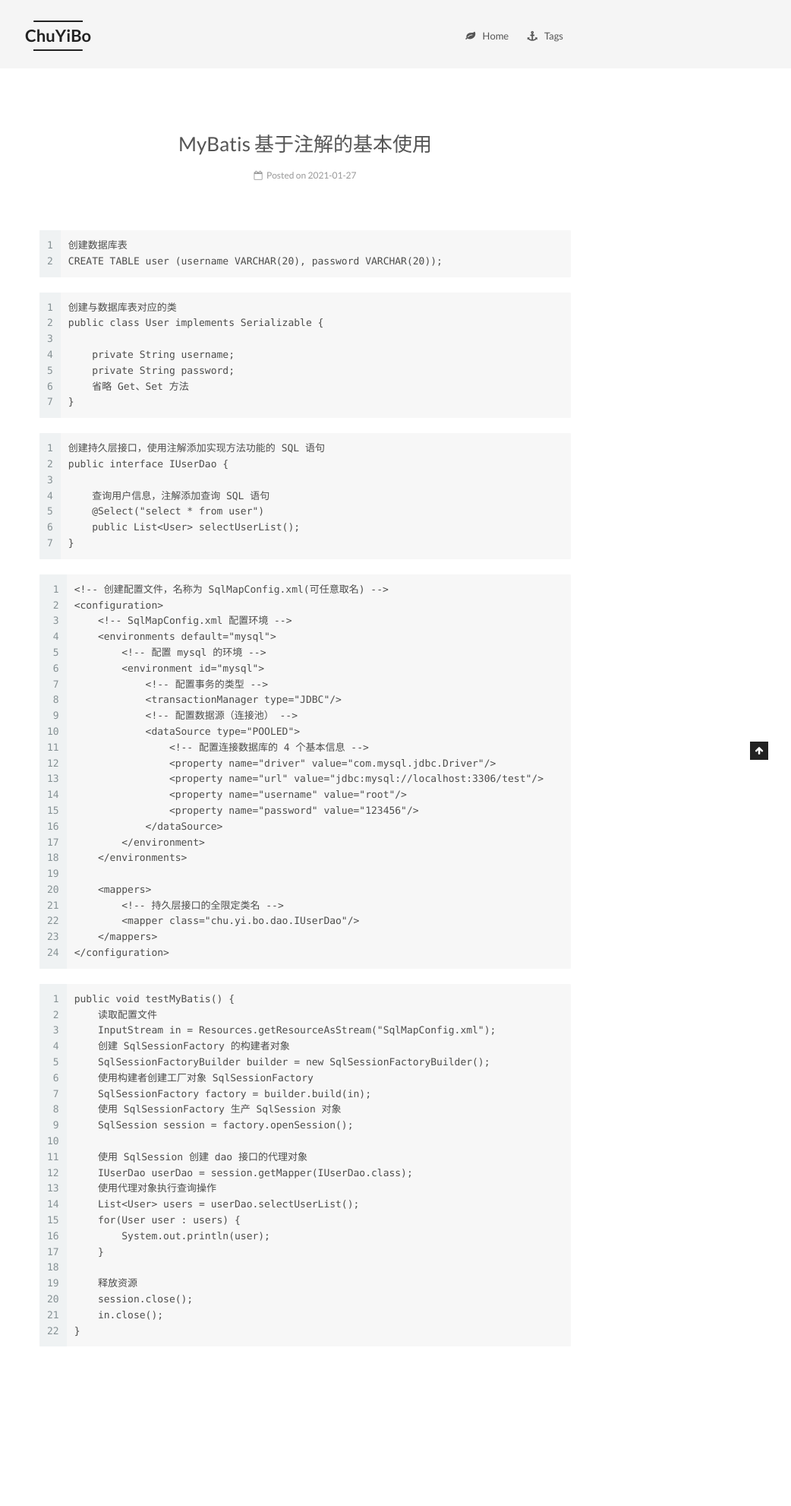
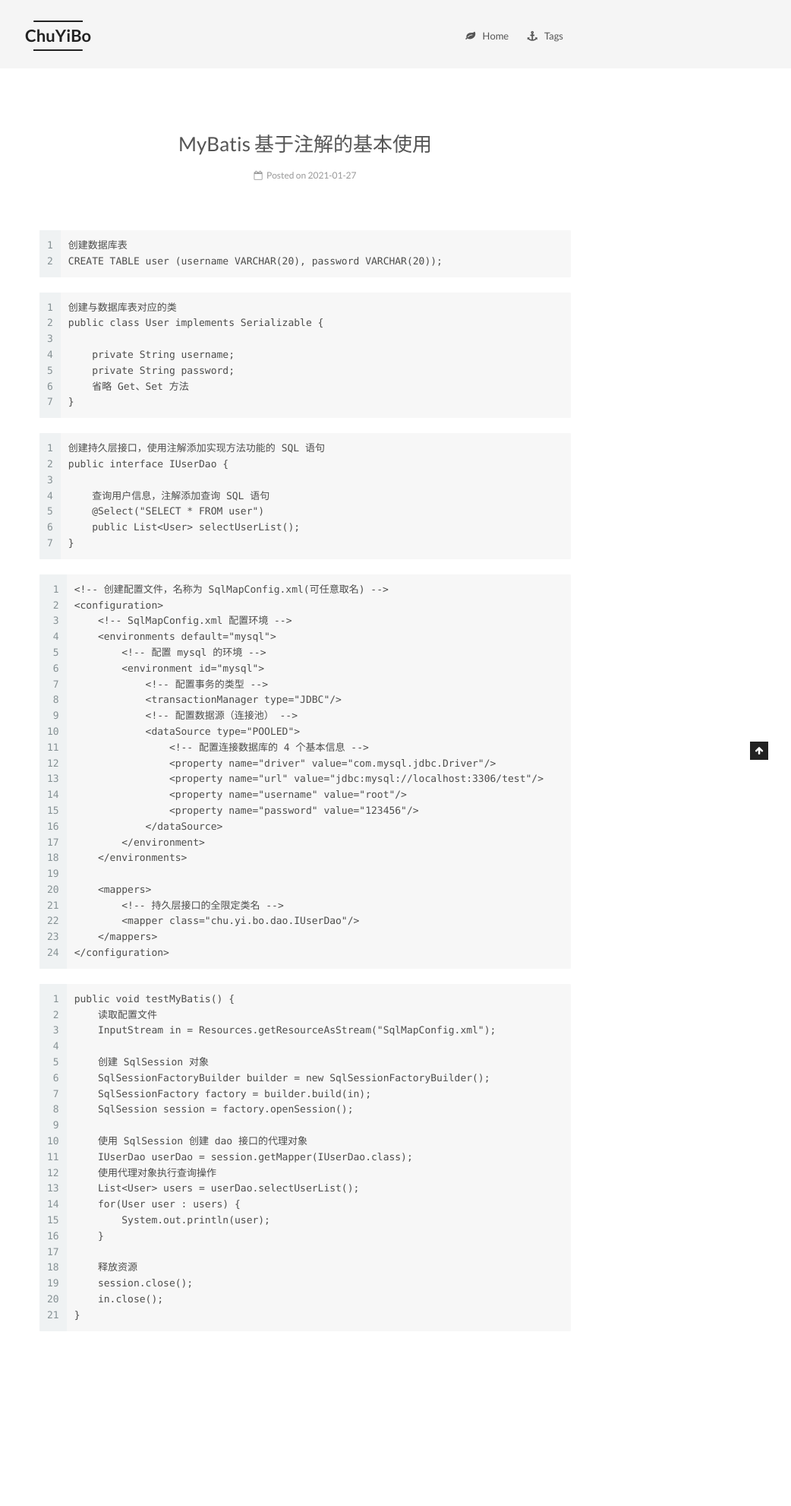
Before and after one commit to chuyibo/chuyibo.github.io, a Jekyll site: the page built from _posts/2021-01-27-MyBatis 学习笔记02.md, in a window 1280 px wide. Shown: the whole page at 76% size, without its empty margins (238-1280 px from the left). Built offline with Jekyll 4.4.1, drawn with Linux system fonts in a browser that asks for light colours.

Commit message:
2021/03/01

````diff
--- a/_posts/2021-01-27-MyBatis 学习笔记02.md
+++ b/_posts/2021-01-27-MyBatis 学习笔记02.md
@@ -27,7 +27,7 @@ public class User implements Serializable {
 public interface IUserDao {
 
     查询用户信息，注解添加查询 SQL 语句
-    @Select("select * from user")
+    @Select("SELECT * FROM user")
     public List<User> selectUserList();
 }
 ```
@@ -63,11 +63,10 @@ public interface IUserDao {
 public void testMyBatis() {
     读取配置文件
     InputStream in = Resources.getResourceAsStream("SqlMapConfig.xml");
-    创建 SqlSessionFactory 的构建者对象
+
+    创建 SqlSession 对象
     SqlSessionFactoryBuilder builder = new SqlSessionFactoryBuilder();
-    使用构建者创建工厂对象 SqlSessionFactory
     SqlSessionFactory factory = builder.build(in);
-    使用 SqlSessionFactory 生产 SqlSession 对象
     SqlSession session = factory.openSession();
 
     使用 SqlSession 创建 dao 接口的代理对象
@@ -75,7 +74,7 @@ public void testMyBatis() {
     使用代理对象执行查询操作
     List<User> users = userDao.selectUserList();
     for(User user : users) {
-        System.out.println(user);
+    	System.out.println(user);
     }
 
     释放资源
````
